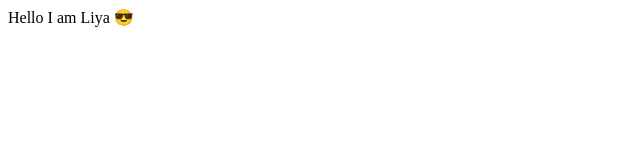
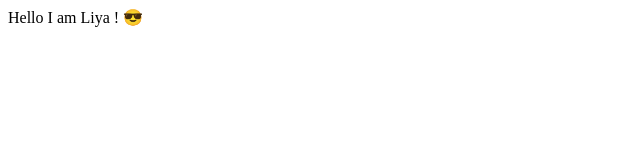
Before and after one commit to liyafathimapc/liyafathimapc.github.io, a plain HTML site: page index.html in a window 1280 px wide. Shown: the full height of the page, 0-640 px from the left. Drawn offline with Linux system fonts and the light colour scheme.

Commit message:
Update index.html

```diff
--- a/index.html
+++ b/index.html
@@ -1 +1 @@
-<html>Hello I am Liya 😎 </html>
+<html>Hello I am Liya ! 😎 </html>
```
